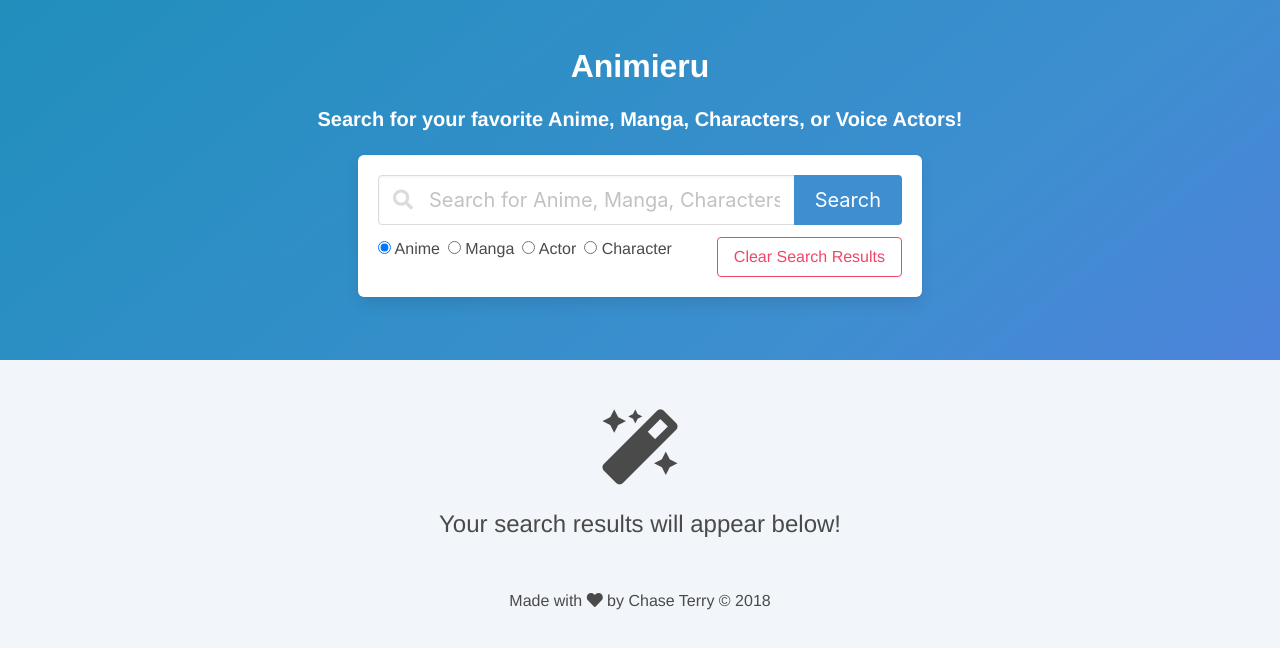
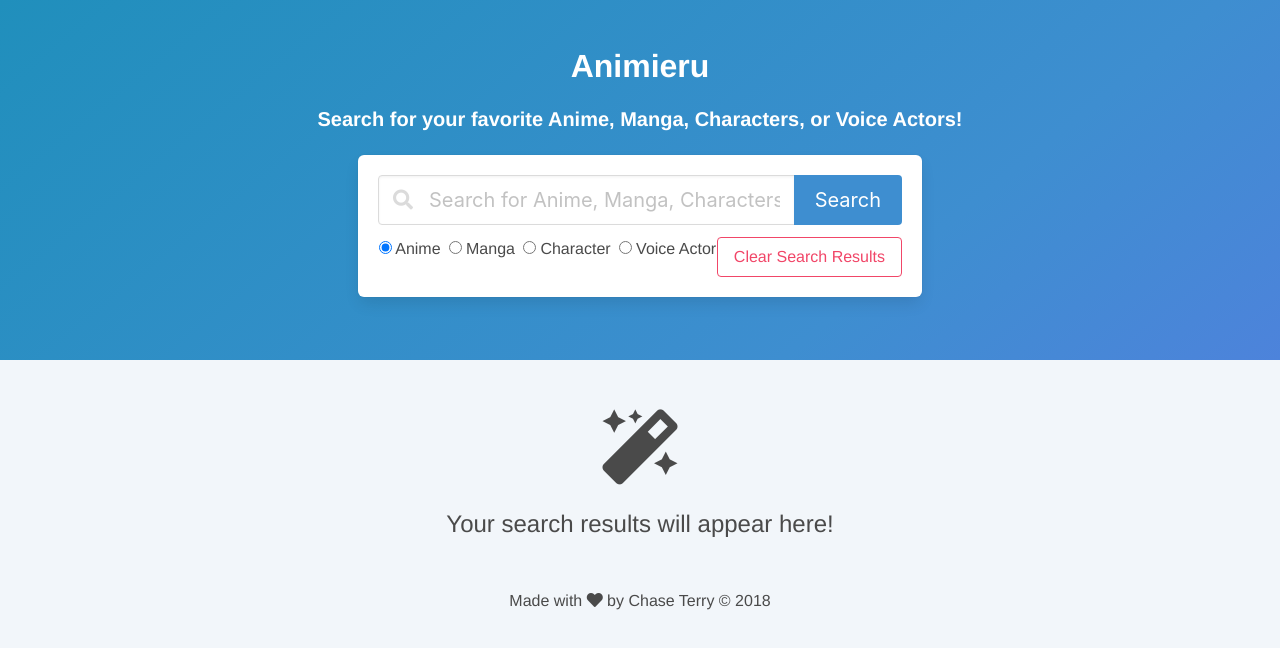
Before and after one commit to cdterry87/Animieru, a Vue app: page / in a window 1280 px wide. Shown: the top 648 px of the page. Built offline with nearby package versions, Linux system fonts and the light colour scheme.

Commit message:
Added loading animation for search.

```diff
--- a/src/components/Search.vue
+++ b/src/components/Search.vue
@@ -10,12 +10,11 @@
                     <button class="button is-info is-medium" @click="search()">Search</button>
                 </div>
             </div>
-            <div class="control">
+            <div class="control has-text-centered">
                 <label class="radio"><input type="radio" id="radio-anime" value="anime" v-model="selectField"> Anime</label>
-                <label class="radio"><input type="radio" id="radio-anime" value="manga" v-model="selectField"> Manga</label>
-                <label class="radio"><input type="radio" id="radio-person" value="people" v-model="selectField"> Actor</label>
+                <label class="radio"><input type="radio" id="radio-manga" value="manga" v-model="selectField"> Manga</label>
                 <label class="radio"><input type="radio" id="radio-character" value="character" v-model="selectField"> Character</label>
-
+                <label class="radio"><input type="radio" id="radio-person" value="people" v-model="selectField"> Voice Actor</label>
                 <div class="button is-outlined is-danger is-pulled-right" @click="clear()">Clear Search Results</div>
                 <div class="clear"></div>
             </div>
@@ -51,3 +50,6 @@ export default {
 }
 
 </script>
+
+<style scoped>
+</style>
--- a/src/components/SearchResults.vue
+++ b/src/components/SearchResults.vue
@@ -1,6 +1,12 @@
 <template>
     <div id="search-results" class="columns">
         <div class="column is-8 is-offset-2">
+            <div :class="{'is-hidden': !searchPerforming}">
+                <p class="subtitle has-text-centered">Searching...</p>
+                <img src="../assets/loading_search.gif" class="loading" height="200" width="200">
+            </div>
+
+            <div :class="{'is-hidden': searchPerforming}">
                 <div v-if="searchResults.length === 0" class="has-text-centered">
                     <div v-if="!searchPerforming && searchPerformed">
                         <span class="fas fa-ban"></span>
@@ -11,7 +17,7 @@
                     <div v-else>
                         <span class="fas fa-magic"></span>
                         <div class="subtitle is-4">
-                        Your search results will appear below!
+                            Your search results will appear here!
                         </div>
                     </div>
                 </div>
@@ -28,16 +34,19 @@
                 </div>
             </div>
         </div>
+    </div>
 </template>
 
 <script>
+import Loading from './Loading.vue';
 import SearchResultsItem from './SearchResultsItem.vue';
 import { mapGetters } from 'vuex';
 
 export default {
     name: 'SearchResults',
     components: {
-        SearchResultsItem
+        SearchResultsItem,
+        Loading
     },
     computed: {
         ...mapGetters(['searchType', 'searchCriteria', 'searchResults', 'searchPerforming', 'searchPerformed'])
@@ -54,4 +63,9 @@ export default {
 small {
     font-size: 12px;
 }
+
+img.loading {
+    margin: 0 auto;
+    display: block;
+}
 </style>
--- a/src/store/modules/search.js
+++ b/src/store/modules/search.js
@@ -17,8 +17,8 @@ const mutations = {
         state.searchPerforming = false;
         state.searchPerformed = true;
     },
-    UPDATE_SEARCH_PERFORMING(state, payload) {
-        state.searchPerforming = payload.performing;
+    START_SEARCHING(state) {
+        state.searchPerforming = true;
     },
     CLEAR_SEARCH_RESULTS(state) {
         state.searchType = "";
@@ -31,9 +31,7 @@ const mutations = {
 
 const actions = {
     getSearchResults(context, payload) {
-        context.commit("UPDATE_SEARCH_PERFORMING", {
-            performing: true
-        });
+        context.commit("START_SEARCHING");
 
         let api_url = "https://api.jikan.moe/search/".concat(
             payload.selectField
```
Also changed, not shown: src/assets/loading_search.gif (added). Lines whose indentation alone changed are shown as unchanged.
